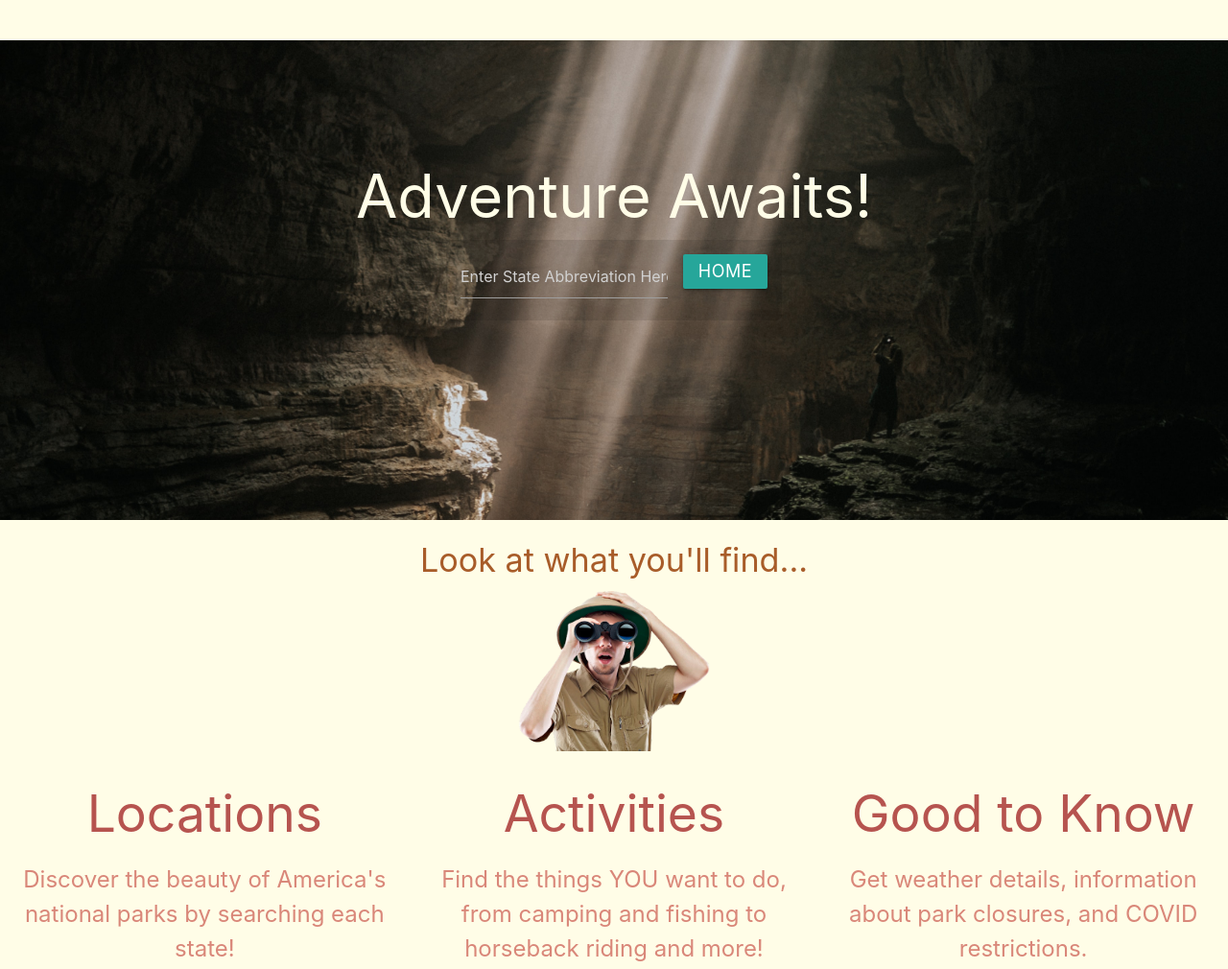
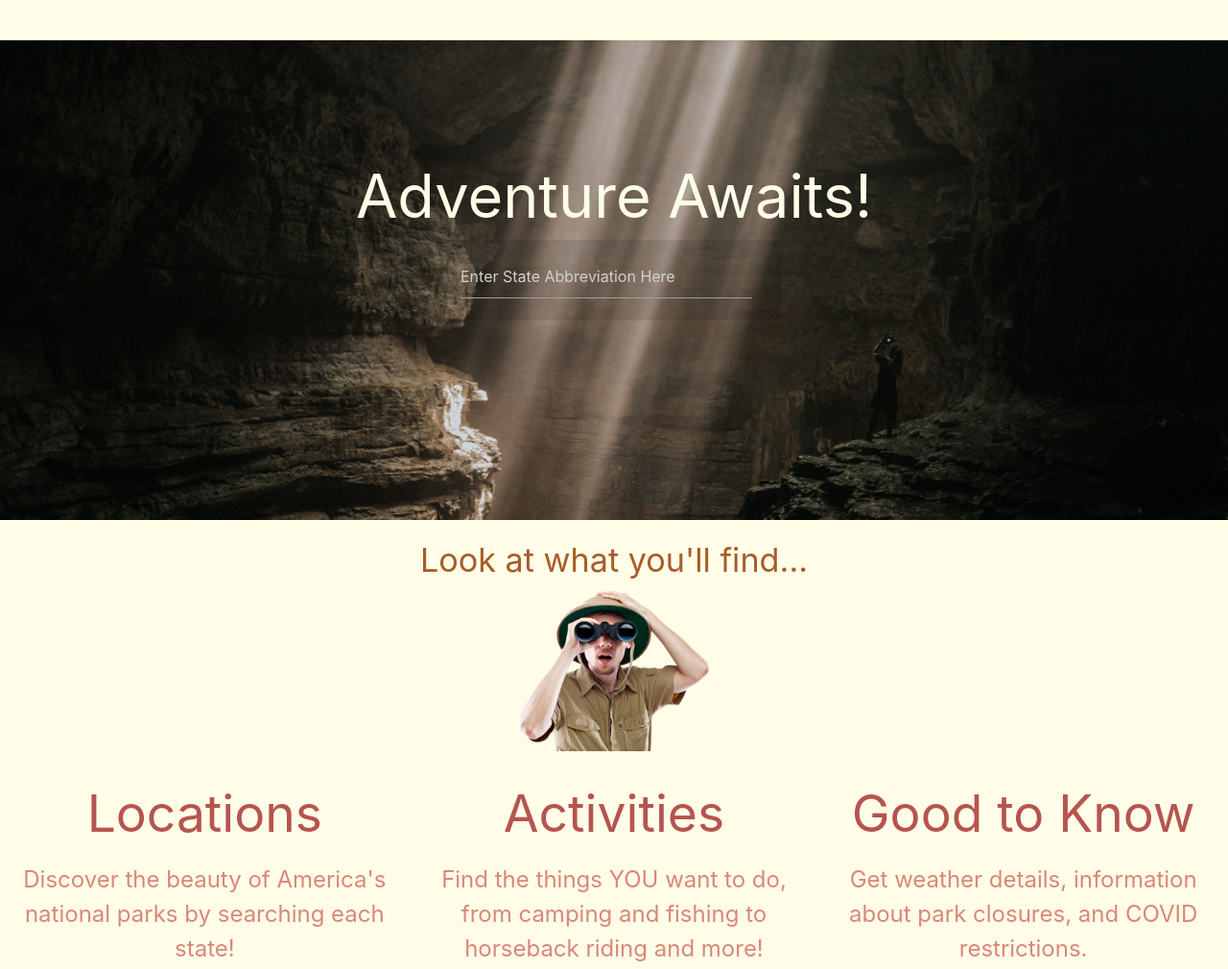
Before and after one commit to ShawnMarcus/TeamTwoCapstoneProjectCollab, a plain HTML site: page index.html in a window 1280 px wide. Shown: the whole page at 96% size. Drawn offline with nearby package versions, Linux system fonts and the light colour scheme.

Commit message:
Removed home button. Made the Adventure Awaits text a home access path.

```diff
--- a/index.html
+++ b/index.html
@@ -45,7 +45,7 @@
                     <div class="searchbtn">
                         <i class="material-icons" id="add-park">search</i>
                     </div>
-                    <a href="index.html" class="btn">Home</a>
+                    <!-- <a href="index.html" class="btn">Home</a> -->
 
 
 
```
